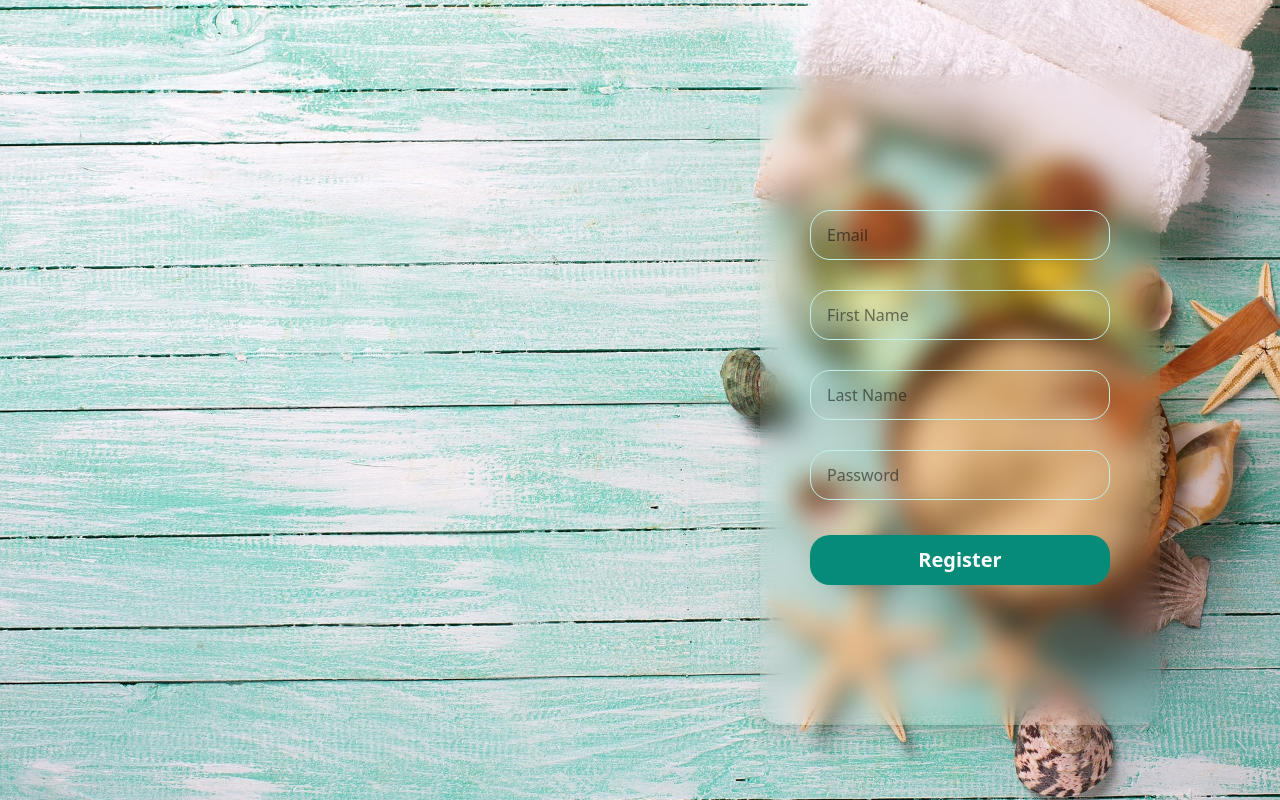
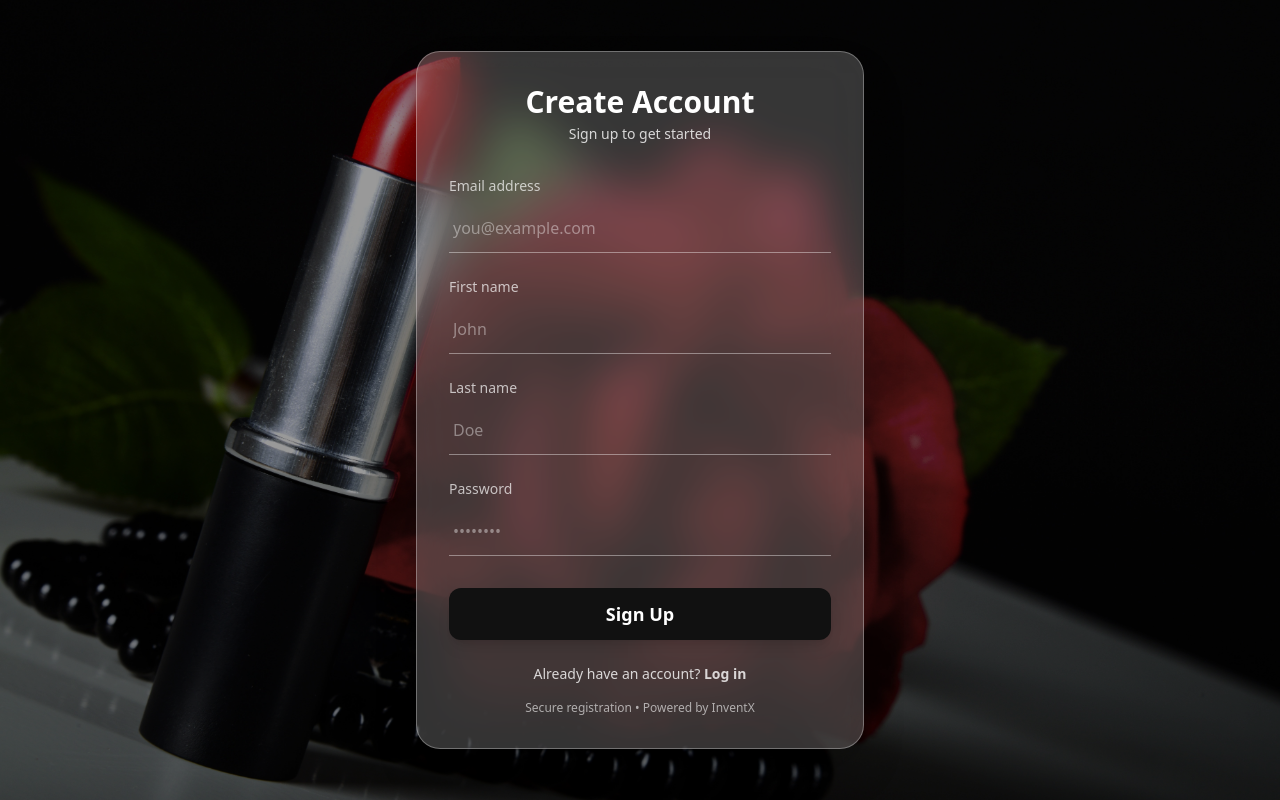
Before and after one commit to Eranga035225/cbc-frontend, a React (Vite) app: page /signup in a window 1280 px wide. Built offline with nearby package versions, Linux system fonts and the light colour scheme; no server answers.

Commit message:
modified

```diff
--- a/src/pages/register.jsx
+++ b/src/pages/register.jsx
@@ -1,86 +1,156 @@
 import axios from "axios";
 import { useState } from "react";
 import toast from "react-hot-toast";
-import { useNavigate } from "react-router-dom";
+import { useNavigate, Link } from "react-router-dom";
 
 export default function RegisterPage() {
   const [email, setEmail] = useState("");
   const [firstName, setFirstName] = useState("");
   const [lastName, setLastName] = useState("");
   const [password, setPassword] = useState("");
+  const [loading, setLoading] = useState(false);
 
   const navigate = useNavigate();
 
   async function handleRegister() {
+    if (!email || !firstName || !lastName || !password) {
+      toast.error("Please fill all fields");
+      return;
+    }
+
     try {
-      const response = await axios.post(
-        import.meta.env.VITE_BACKEND_URI + "/api/users",
-        {
-          email: email,
-          firstName: firstName,
-          lastName: lastName,
-          password: password
-        }
-      );
+      setLoading(true);
+      await axios.post(import.meta.env.VITE_BACKEND_URI + "/api/users", {
+        email,
+        firstName,
+        lastName,
+        password,
+      });
 
       toast.success("Registration successful");
-      console.log(response);
-
       navigate("/login");
-
     } catch (e) {
       toast.error(e.response?.data?.message || "Registration failed");
+    } finally {
+      setLoading(false);
     }
   }
 
   return (
-    <div className="w-full h-screen bg-[url('/login.jpg')] bg-center bg-cover flex justify-evenly items-center">
+    <div className="min-h-screen bg-[url('/login4.jpg')] bg-cover bg-center relative flex items-center justify-center px-4">
 
-      <div className="w-[50%] h-full"></div>
+      {/* DARK OVERLAY */}
+      <div className="absolute inset-0 bg-black/40"></div>
 
-      <div className="w-[50%] h-full flex justify-center items-center">
-        <div className="w-[400px] h-[650px] backdrop-blur-md rounded-[20px] shadow-xl flex flex-col justify-center items-center">
+      {/* CARD */}
+      <div className="relative w-full max-w-md backdrop-blur-xl bg-white/20
+        rounded-3xl shadow-2xl p-8 border border-white/30">
 
+        {/* HEADER */}
+        <div className="text-center mb-8">
+          <h1 className="text-3xl font-bold text-white">
+            Create Account
+          </h1>
+          <p className="text-white/80 text-sm mt-1">
+            Sign up to get started
+          </p>
+        </div>
+
+        {/* EMAIL */}
+        <div className="mb-6">
+          <label className="block text-sm text-white/70 mb-2">
+            Email address
+          </label>
           <input
             type="email"
-            placeholder="Email"
-            className="w-[300px] h-[50px] border border-[#c3efe9] rounded-[20px] my-[15px] px-4"
             value={email}
             onChange={(e) => setEmail(e.target.value)}
+            placeholder="you@example.com"
+            className="w-full bg-transparent border-b border-white/40
+              px-1 py-3 text-white
+              placeholder-white/40 focus:outline-none
+              focus:border-white transition-all"
           />
+        </div>
 
+        {/* FIRST NAME */}
+        <div className="mb-6">
+          <label className="block text-sm text-white/70 mb-2">
+            First name
+          </label>
           <input
             type="text"
-            placeholder="First Name"
-            className="w-[300px] h-[50px] border border-[#c3efe9] rounded-[20px] my-[15px] px-4"
             value={firstName}
             onChange={(e) => setFirstName(e.target.value)}
+            placeholder="John"
+            className="w-full bg-transparent border-b border-white/40
+              px-1 py-3 text-white
+              placeholder-white/40 focus:outline-none
+              focus:border-white transition-all"
           />
+        </div>
 
+        {/* LAST NAME */}
+        <div className="mb-6">
+          <label className="block text-sm text-white/70 mb-2">
+            Last name
+          </label>
           <input
             type="text"
-            placeholder="Last Name"
-            className="w-[300px] h-[50px] border border-[#c3efe9] rounded-[20px] my-[15px] px-4"
             value={lastName}
             onChange={(e) => setLastName(e.target.value)}
+            placeholder="Doe"
+            className="w-full bg-transparent border-b border-white/40
+              px-1 py-3 text-white
+              placeholder-white/40 focus:outline-none
+              focus:border-white transition-all"
           />
+        </div>
 
+        {/* PASSWORD */}
+        <div className="mb-8">
+          <label className="block text-sm text-white/70 mb-2">
+            Password
+          </label>
           <input
             type="password"
-            placeholder="Password"
-            className="w-[300px] h-[50px] border border-[#c3efe9] rounded-[20px] my-[15px] px-4"
             value={password}
             onChange={(e) => setPassword(e.target.value)}
+            placeholder="••••••••"
+            className="w-full bg-transparent border-b border-white/40
+              px-1 py-3 text-white
+              placeholder-white/40 focus:outline-none
+              focus:border-white transition-all"
           />
+        </div>
 
-          <button
-            onClick={handleRegister}
-            className="w-[300px] h-[50px] bg-[#068b79] rounded-[20px] text-[20px] font-bold text-white my-[20px] cursor-pointer"
-          >
-            Register
-          </button>
+        {/* REGISTER BUTTON */}
+        <button
+          onClick={handleRegister}
+          disabled={loading}
+          className={`w-full h-[52px] rounded-xl text-lg font-semibold
+            transition-all duration-300
+            ${
+              loading
+                ? "bg-gray-400 cursor-not-allowed"
+                : "bg-primary text-white hover:bg-accent shadow-lg hover:shadow-xl"
+            }`}
+        >
+          {loading ? "Creating account..." : "Sign Up"}
+        </button>
 
-        </div>
+        {/* LOGIN LINK */}
+        <p className="text-center text-white/80 text-sm mt-6">
+          Already have an account?{" "}
+          <Link to="/login" className="font-semibold hover:underline">
+            Log in
+          </Link>
+        </p>
+
+        {/* FOOTER */}
+        <p className="text-center text-white/60 text-xs mt-4">
+          Secure registration • Powered by InventX
+        </p>
       </div>
     </div>
   );
```
